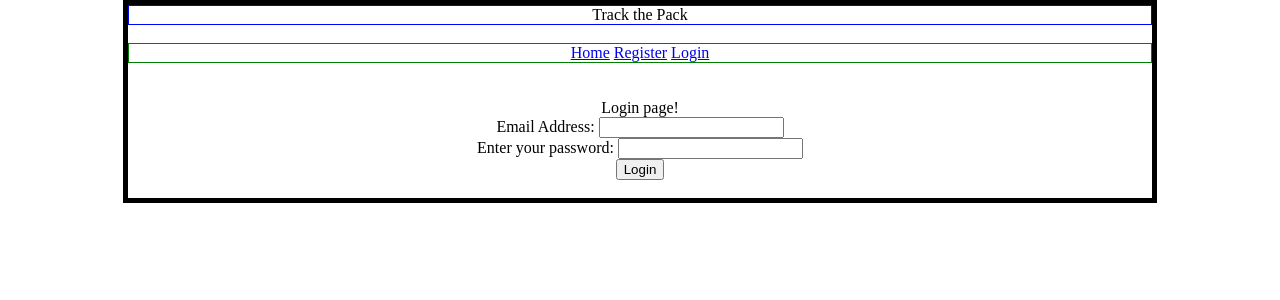
After one commit to nnandersonn/devmountain_capstone, a Flask app: page /login in a window 1280 px wide. The commit adds this page. Shown: the top 300 px of the page. Run offline with Flask 2, Linux system fonts and the light colour scheme.

Commit message:
implimented user login/logout/registration

```diff
--- a/server.py
+++ b/server.py
@@ -1,17 +1,23 @@
 from sqlite3 import connect
 from flask import Flask, render_template, redirect, request, flash, session
 from wtforms import Form, BooleanField, StringField, PasswordField, SubmitField, validators, IntegerField
-from wtforms.validators import DataRequired
+from wtforms.validators import InputRequired, Email
 from flask_wtf import FlaskForm
 from flask_login import LoginManager, login_required, login_user, logout_user, current_user
 
 from model import User, Pet, Activity, GPS_Point, Friend, connect_to_db, db
 
 app = Flask(__name__)
+login_manager = LoginManager()
+login_manager.init_app(app)
 # login_manager = LoginManager()
 # login_manager.init_app(app)
 
 app.secret_key = "testarooni"
+
+@login_manager.user_loader
+def load_user(user_id):
+    return User.query.get(user_id)
 
 
 
@@ -20,6 +26,75 @@ def index():
     """Homepage"""
     return render_template('homepage.html')
 
+@app.route('/register', methods=["GET"])
+def register():
+    """Display form to register for account"""
+    form = RegistrationForm()
+
+    return render_template('register.html', form=form)
+
+@app.route('/register', methods=["POST"])
+def check_registration():
+    email = request.form['email']
+    password = request.form['password']
+    first_name = request.form['first_name']
+    last_name = request.form['last_name']
+    match = User.query.filter_by(email=email).first()
+    if match is None:
+        user = User(email = email, password = password, first_name = first_name, last_name = last_name)
+        db.session.add(user)
+        db.session.commit()
+        flash('Account created!')
+        return render_template('homepage.html')
+    else:
+        flash('Account already created with this email')
+        return render_template('register.html', form=RegistrationForm())
+
+@app.route('/login', methods=["GET"])
+def login():
+    form = LoginForm()
+
+    return render_template('login.html', form=form)
+
+@app.route('/login', methods=["POST"])
+def check_login():
+    email = request.form['email']
+    password = request.form['password']
+    match = User.query.filter_by(email=email).first()
+    if match:
+        if match.password == password:
+            login_user(match)
+            flash("You are successfully logged in!")
+            return render_template('homepage.html')
+        else:
+            flash("Email/Password not valid. Register for an account if you have not created one already")
+            return render_template('homepage.html')
+    else:
+            flash("Email/Password not valid. Register for an account if you have not created one already")
+            return render_template('homepage.html')
+
+@app.route('/profile')
+def profile():
+
+    return render_template('profile.html')
+
+@app.route('/logout')
+def logout():
+    logout_user()
+    flash("You have been logged out")
+    return render_template('homepage.html')
+
+class RegistrationForm(FlaskForm):
+    email = StringField('Email Address', [InputRequired('Please enter your email address.'), Email('This field requires a valid email address')])
+    first_name = StringField('First Name', [InputRequired('Please enter your first name')])
+    last_name = StringField('Last Name', [InputRequired('Please enter your last name')])
+    password = PasswordField('Create your password', [InputRequired('Please enter a password')])
+    submit = SubmitField("Register")
+
+class LoginForm(FlaskForm):
+    email = StringField('Email Address', [InputRequired('Please enter your email address.'), Email('This field requires a valid email address')])
+    password = PasswordField('Enter your password', [InputRequired('Please enter your password')])
+    submit = SubmitField("Login")
 
 if __name__ == "__main__":
     app.debug = True
--- a/templates/base.html
+++ b/templates/base.html
@@ -11,7 +11,16 @@
     <div class="title">Track the Pack</div>
     <br>
 
-    <div class="nav">Navbar</div>
+    <div class="nav">
+        <a href="/">Home</a>
+        <a href="/register">Register</a>
+        <a href="/login">Login</a>
+        {% if current_user.is_authenticated %}
+        <a href="/pets">Pets</a>
+        <a href="/profile">Profile</a>
+        {% endif %}
+    </div>
+
     <br>
 
     <div class="flash">
--- /dev/null
+++ b/templates/login.html
@@ -0,0 +1,20 @@
+{% extends 'base.html' %}
+
+{% block content %}
+Login page!
+
+<form action="/login" method="POST" novalidate>
+    {{form.csrf_token}}
+    {{form.email.label}}: {{form.email}}
+    {%for err in form.email.errors%}
+        <span class="flash">{{err}}</span>
+    {% endfor %}<br>
+    {{form.password.label}}: {{form.password}}
+    {%for err in form.password.errors%}
+        <span class="flash">{{err}}</span>
+    {% endfor %}<br>
+
+    {{form.submit}}
+</form>
+
+{% endblock %}
```
Also changed, not shown: model.py (+7 -4 lines), templates/profile.html (added, +8 -0 lines), templates/register.html (added, +28 -0 lines).
